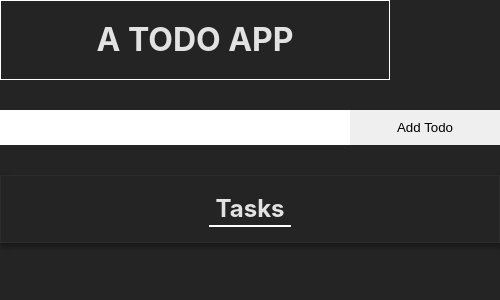
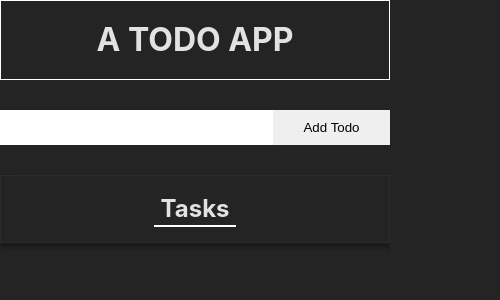
Before and after one commit to mrAJAY1/todo_app_rewind, a React (Vite) app: page / in a window 390 px wide. Shown: the top 300 px of the page, 500 px wide, since content can reach past the window. Built offline with nearby package versions, Linux system fonts and the light colour scheme.

Commit message:
added responsiveness

```diff
--- a/src/index.css
+++ b/src/index.scss
@@ -29,6 +29,9 @@
   display: flex;
   justify-content: center;
   align-items: flex-start;
+  @media (max-width:768px) {
+    width: 100vw;
+  }
 }
 .mt-30 {
   margin-top: 30px;
--- a/src/main.jsx
+++ b/src/main.jsx
@@ -1,7 +1,7 @@
 import React from "react";
 import ReactDOM from "react-dom/client";
 import App from "./App";
-import "./index.css";
+import "./index.scss";
 
 ReactDOM.createRoot(document.getElementById("root")).render(
   <React.StrictMode>
```
